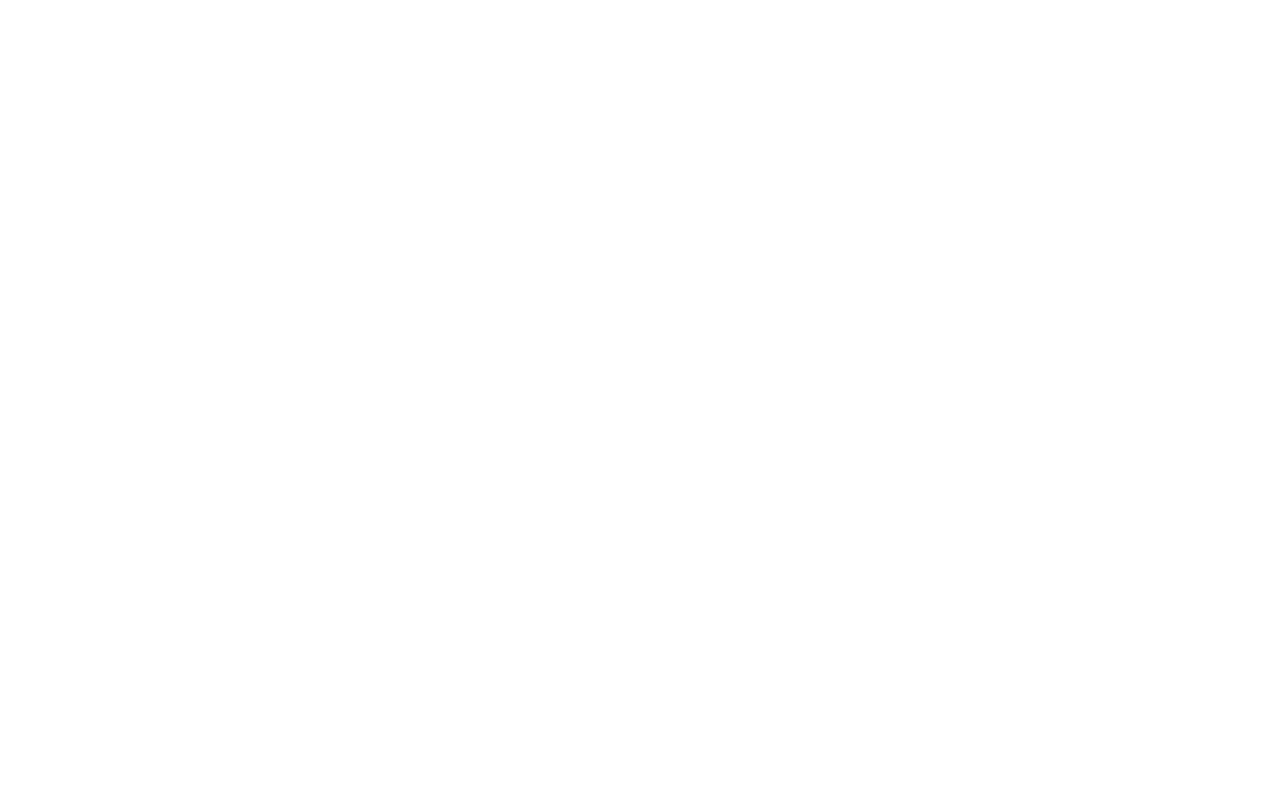
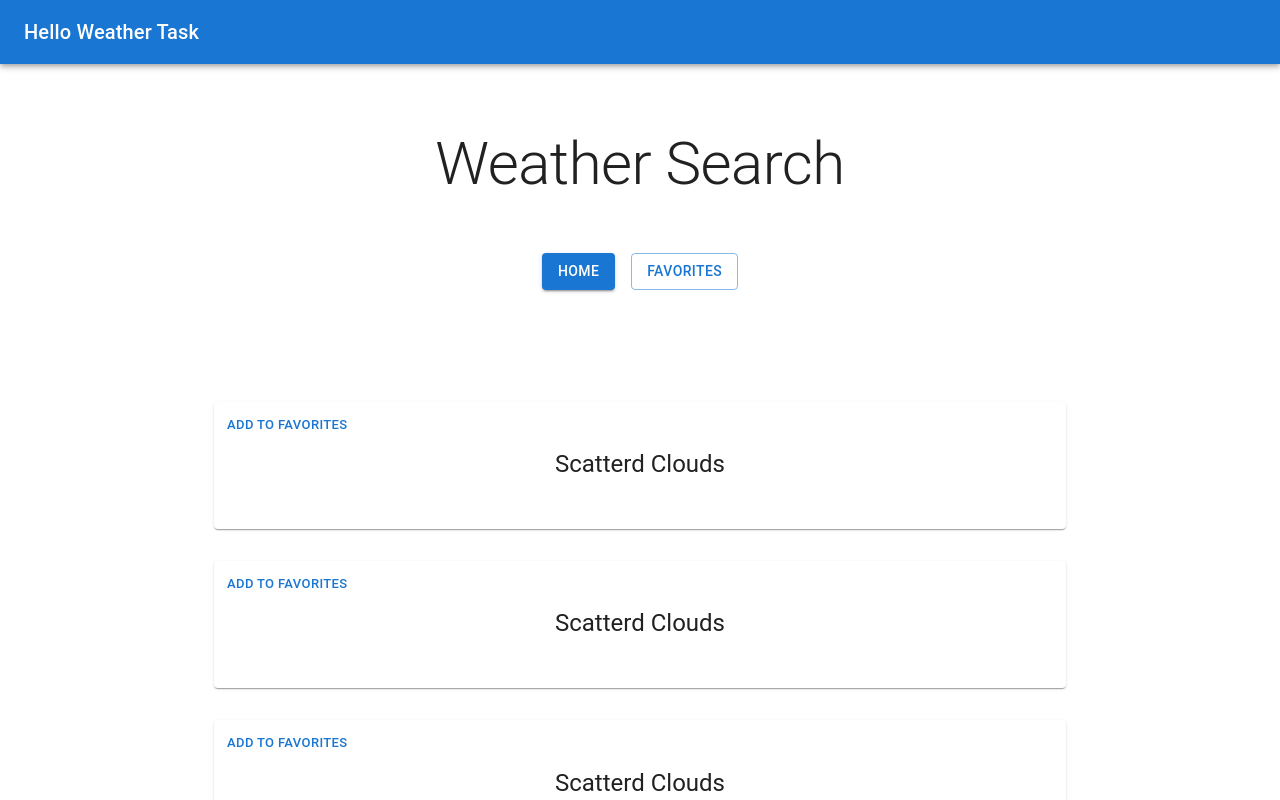
Before and after one commit to ronyderra/Rony-Derra-24.2.2022, a React (Create React App) app: page / in a window 1280 px wide. Shown: the top 800 px of the page. Built offline with nearby package versions, Linux system fonts and the light colour scheme.

Commit message:
home confi

```diff
--- a/package.json
+++ b/package.json
@@ -3,6 +3,9 @@
   "version": "0.1.0",
   "private": true,
   "dependencies": {
+    "@emotion/react": "^11.8.1",
+    "@emotion/styled": "^11.8.1",
+    "@material-ui/icons": "^4.11.2",
     "@mui/material": "^5.4.3",
     "@reduxjs/toolkit": "^1.7.2",
     "@testing-library/jest-dom": "^4.2.4",
--- a/src/App.js
+++ b/src/App.js
@@ -1,14 +1,29 @@
 import React from 'react';
 // import logo from './logo.svg';
 // import { Counter } from './features/counter/Counter';
+import  Album  from './pages/home';
 import './App.css';
+import AppBar from '@mui/material/AppBar';
+import Toolbar from '@mui/material/Toolbar';
+import Typography from '@mui/material/Typography';
 
 function App() {
   return (
     <div className="App">
       <header className="App-header">
+      <AppBar position="relative">
+        <Toolbar>
+          <Typography variant="h6" color="inherit" noWrap>
+            Hello Weather Task
+          </Typography>
+        </Toolbar>
+      </AppBar>
+
+
+
         {/* <img src={logo} className="App-logo" alt="logo" /> */}
         {/* <Counter /> */}
+        <Album />
       </header>
     </div>
   );
--- /dev/null
+++ b/src/pages/home.js
@@ -0,0 +1,78 @@
+import * as React from 'react';
+import Button from '@mui/material/Button';
+import Card from '@mui/material/Card';
+import CardActions from '@mui/material/CardActions';
+import CardContent from '@mui/material/CardContent';
+import Grid from '@mui/material/Grid';
+import Stack from '@mui/material/Stack';
+import Box from '@mui/material/Box';
+import Typography from '@mui/material/Typography';
+import Container from '@mui/material/Container';
+import { createTheme, ThemeProvider } from '@mui/material/styles';
+
+
+
+
+
+const cards = [1, 2, 3, 4, 5, 6, 7, 8, 9];
+
+const theme = createTheme();
+
+export default function Album() {
+  return (
+    <ThemeProvider theme={theme}>
+      {/* <CssBaseline /> */}
+      <main>
+        <Box sx={{ bgcolor: 'background.paper', pt: 8, pb: 6, }}>
+          <Container maxWidth="sm">
+            <Typography
+              component="h1"
+              variant="h2"
+              align="center"
+              color="text.primary"
+              gutterBottom
+            >
+              Weather Search
+            </Typography>
+            <Stack
+              sx={{ pt: 4 }}
+              direction="row"
+              spacing={2}
+              justifyContent="center"
+            >
+              <Button variant="contained">Home</Button>
+              <Button variant="outlined">Favorites</Button>
+            </Stack>
+          </Container>
+        </Box>
+
+
+        <Container sx={{ py: 8 }} maxWidth="md">
+          <Grid container spacing={4}>
+            {cards.map((card) => (
+              <Grid item key={card} xs={12} sm={6} md={12}>
+                <Card sx={{ height: '100%', display: 'flex', flexDirection: 'column' }}>
+
+                  <CardActions>
+                    <Button size="small">Add To Favorites</Button>
+                  </CardActions>
+                  <Typography gutterBottom variant="h5" component="h2"> Scatterd Clouds</Typography>
+
+                  <CardContent sx={{ flexGrow: 1, flexDirection: 'row' }}>
+
+                    <Card sx={{ height: '100%' }}>
+                    </Card>
+                    <Card sx={{ height: '100%', }}>
+                    </Card>
+
+
+                  </CardContent>
+                </Card>
+              </Grid>
+            ))}
+          </Grid>
+        </Container>
+      </main>
+    </ThemeProvider>
+  );
+}
```
Also changed, not shown: src/pages/favorites.js (added), 1 other file (tests, documents, lock files or other folders).
